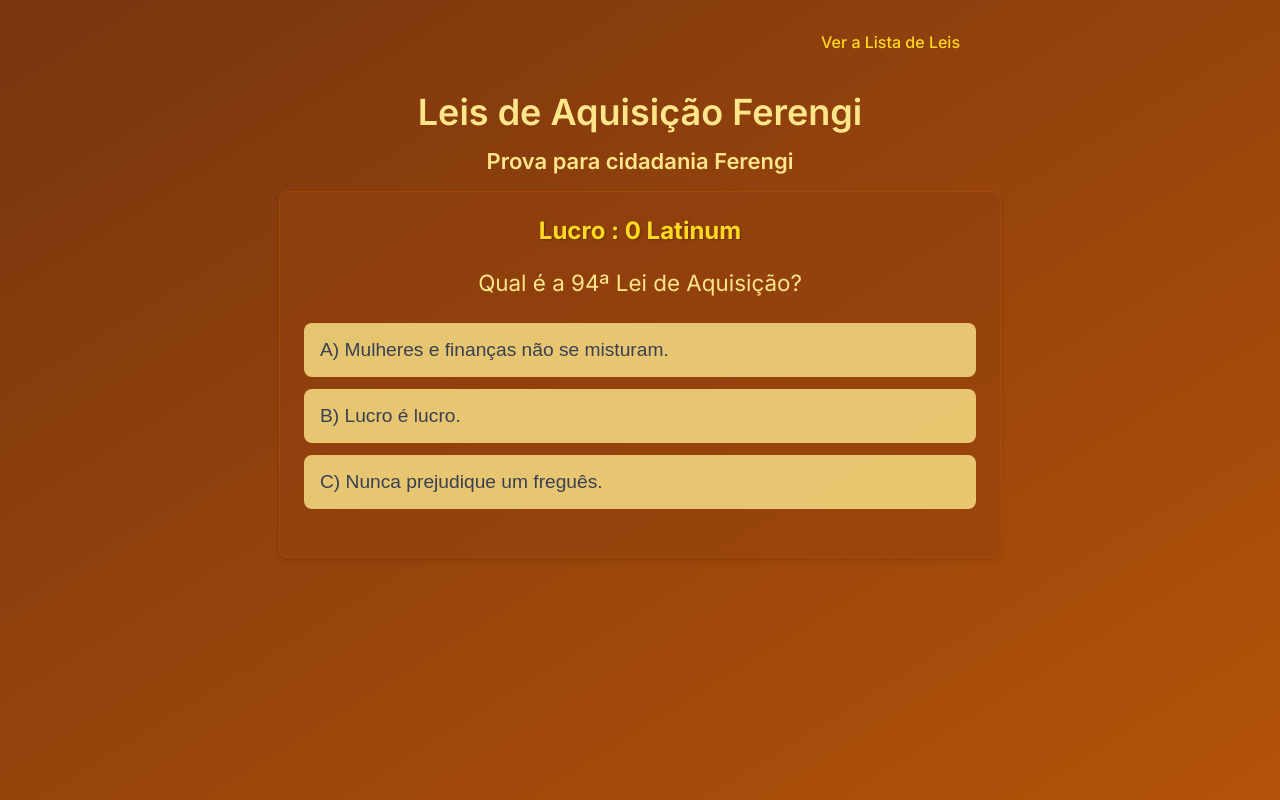
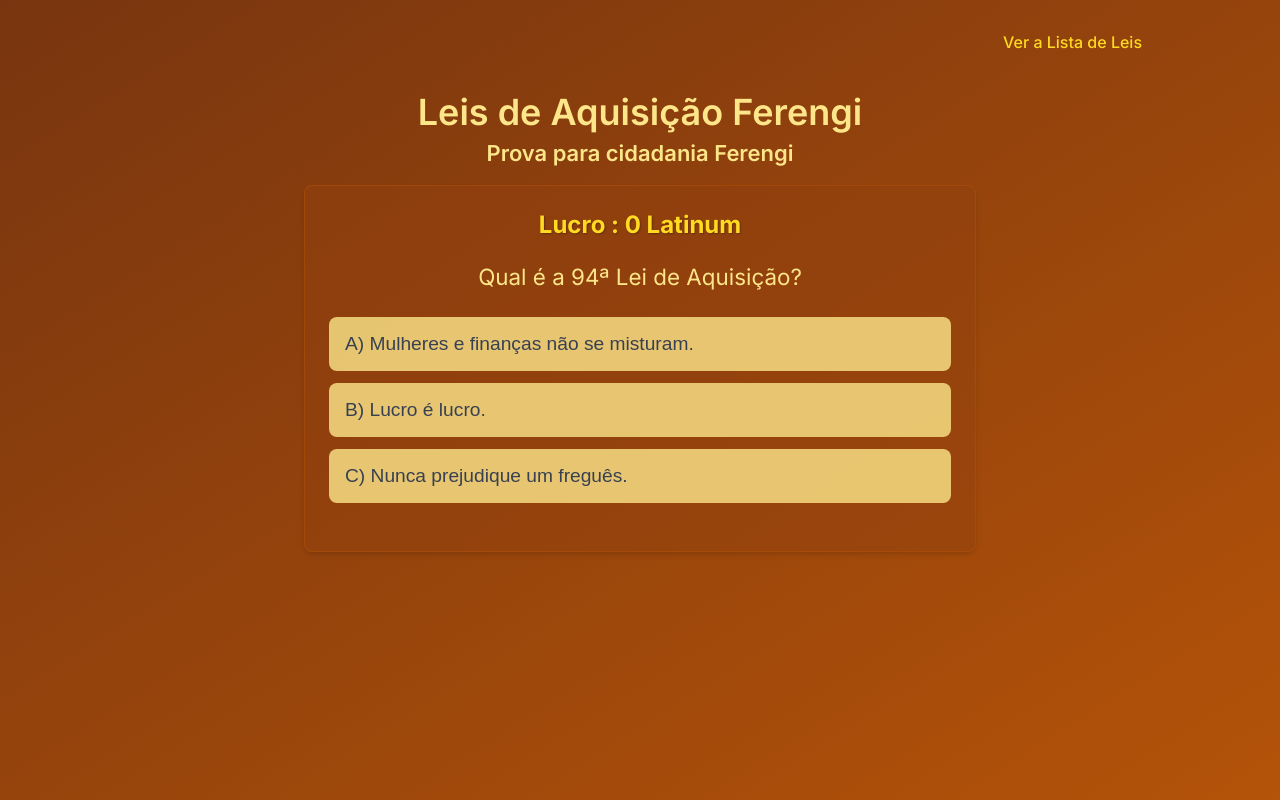
Before and after one commit to dev-araujo/ferengi-rules, an Angular app: page /jogo in a window 1280 px wide. Built offline with nearby package versions, Linux system fonts and the light colour scheme.

Commit message:
style: define styles in differents screens

```diff
--- a/src/app/features/ferengi-rules/components/quiz-feedback/quiz-feedback.component.scss
+++ b/src/app/features/ferengi-rules/components/quiz-feedback/quiz-feedback.component.scss
@@ -1,9 +1,10 @@
 @use "../../../../../styles/colors.scss";
+@use "../../../../../styles/breakpoints" as bp;
 
 .quiz-feedback {
-  margin-top: 1.5rem;
-  padding: 1rem;
-  border-radius: 0.5rem;
+  margin-top: 1rem;
+  padding: 0.8rem;
+  border-radius: 0.375rem;
   font-weight: bold;
   border-width: 1px;
   border-style: solid;
@@ -12,6 +13,19 @@
   background-color: transparent;
   width: 100%;
   box-sizing: border-box;
+  display: flex;
+  flex-direction: column;
+  align-items: center;
+
+  &--correct,
+  &--incorrect {
+    position: sticky;
+    bottom: 0;
+    left: 0;
+    right: 0;
+    z-index: 10;
+    box-shadow: 0 -2px 10px rgba(0, 0, 0, 0.1);
+  }
 
   &--correct {
     background-color: colors.$green-feedback-bg;
@@ -29,21 +43,23 @@
     display: flex;
     align-items: center;
     justify-content: center;
-    margin-right: 1rem;
+    margin-bottom: 0.8rem;
     animation: fade-in 0.5s ease-in-out;
+    width: 100%;
   }
 
   &__reaction-image {
-    width: 100px;
-    height: 100px;
+    width: 80px;
+    height: 80px;
     border-radius: 50%;
-    box-shadow: 0 3px 8px rgba(0, 0, 0, 0.4);
+    box-shadow: 0 3px 6px rgba(0, 0, 0, 0.3);
     object-fit: cover;
     flex-shrink: 0;
   }
 
   &__text {
     text-align: center;
+    width: 100%;
   }
 
   &__final {
@@ -55,18 +71,70 @@
 
   &__final-image {
     width: 100%;
-    max-width: 600px;
+    max-width: 100%;
     height: auto;
-    border-radius: 8px;
+    border-radius: 4px;
     margin-bottom: 1rem;
-    box-shadow: 0 4px 12px rgba(0, 0, 0, 0.2);
+    box-shadow: 0 4px 8px rgba(0, 0, 0, 0.15);
   }
 
   &__final-text {
     text-align: center;
-    font-size: 1.2rem;
+    font-size: 1rem;
     margin-top: 0.5rem;
     width: 100%;
+    padding: 0 0.5rem;
+  }
+
+  @media (min-width: bp.$breakpoint-sm) {
+    margin-top: 1.5rem;
+    padding: 1rem;
+    border-radius: 0.5rem;
+    flex-direction: row;
+    justify-content: center;
+    align-items: center;
+    min-height: 3rem;
+
+    &--correct,
+    &--incorrect {
+      position: static;
+      bottom: auto;
+      z-index: auto;
+      box-shadow: none;
+    }
+
+    &__reaction {
+      margin-bottom: 0;
+      margin-right: 1rem;
+      width: auto;
+    }
+
+    &__reaction-image {
+      width: 100px;
+      height: 100px;
+      box-shadow: 0 3px 8px rgba(0, 0, 0, 0.4);
+    }
+
+    &__text {
+      text-align: left;
+      width: auto;
+    }
+
+    &__final {
+      padding: 1.5rem;
+    }
+
+    &__final-image {
+      max-width: 600px;
+      border-radius: 8px;
+      box-shadow: 0 4px 12px rgba(0, 0, 0, 0.2);
+    }
+
+    &__final-text {
+      font-size: 1.2rem;
+      text-align: center;
+      padding: 0;
+    }
   }
 
   @keyframes fade-in {
@@ -79,50 +147,4 @@
       transform: translateY(0);
     }
   }
-
-  @media (max-width: 640px) {
-    padding: 0.8rem;
-    margin-top: 1rem;
-    flex-direction: column;
-
-    &__reaction {
-      margin-right: 0;
-      margin-bottom: 0.8rem;
-    }
-
-    &__reaction-image {
-      width: 80px;
-      height: 80px;
-    }
-
-    &__final-image {
-      width: 100%;
-      border-radius: 4px;
-    }
-
-    &__final-text {
-      font-size: 1rem;
-      text-align: left;
-      padding: 0 0.5rem;
-    }
-
-    &--correct,
-    &--incorrect {
-      position: sticky;
-      bottom: 0;
-      z-index: 10;
-      box-shadow: 0 -2px 10px rgba(0, 0, 0, 0.1);
-    }
-  }
-
-  @media (min-width: 641px) {
-    display: flex;
-    align-items: center;
-    justify-content: center;
-    min-height: 3rem;
-
-    &__final {
-      padding: 1.5rem;
-    }
-  }
 }
--- a/src/app/features/ferengi-rules/views/game-view/game-view.component.scss
+++ b/src/app/features/ferengi-rules/views/game-view/game-view.component.scss
@@ -1,19 +1,17 @@
 @use "../../../../../styles/colors.scss";
+@use "../../../../../styles/breakpoints" as bp;
 
 .game-view {
-  max-width: 1100px;
-
-  margin-left: auto;
-  margin-right: auto;
-  padding: 2rem;
+  width: 100%;
+  padding: 1rem;
   display: flex;
   flex-direction: column;
   align-items: center;
-  overflow: auto;
+  box-sizing: border-box;
+  overflow-x: hidden;
 
   &__nav {
     width: 100%;
-    max-width: 42rem;
     text-align: right;
     margin-bottom: 1rem;
 
@@ -21,9 +19,10 @@
       color: colors.$gold-text;
       text-decoration: none;
       font-weight: 500;
-      padding: 0.5rem 1rem;
+      padding: 0.4rem 0.8rem;
+      font-size: 0.9rem;
       border-radius: 0.375rem;
-      transition: background-color 0.3s ease;
+      transition: background-color 0.3s ease, color 0.3s ease;
 
       &:hover {
         background-color: rgba(255, 223, 0, 0.2);
@@ -33,38 +32,88 @@
   }
 
   &__title {
-    font-size: 2.25rem;
-    line-height: 2.5rem;
+    font-size: 1.8rem;
+    line-height: 1.3;
     font-weight: 600;
     text-align: center;
-    margin-bottom: 1.5rem;
+    margin-bottom: 0.5rem;
     color: colors.$amber-200;
+    width: 100%;
   }
 
   &__subtitle {
-    font-size: 1.372rem;
-    line-height: 1rem;
-    font-weight: 600;
+    font-size: 1.1rem;
+    line-height: 1.4;
+    font-weight: 500;
     text-align: center;
-    margin-top: -0.2rem;
+    margin-top: 0;
+    margin-bottom: 1rem;
     color: colors.$amber-200;
+    width: 100%;
   }
 
   &__content {
     background-color: colors.$amber-800-alpha-50;
     border-radius: 0.5rem;
-    box-shadow: 0 4px 6px -1px rgba(0, 0, 0, 0.1),
-      0 2px 4px -1px rgba(0, 0, 0, 0.06);
-    padding: 1.5rem;
-    margin-bottom: 1.5rem;
+    box-shadow: 0 2px 4px rgba(0, 0, 0, 0.1);
+    padding: 1rem;
+    margin-bottom: 1rem;
     width: 100%;
-    max-width: 42rem;
+    max-width: 100%;
     border: 1px solid colors.$amber-700-alpha-50;
+    box-sizing: border-box;
   }
 
-  @media (max-width: 640px) {
+  @media (min-width: 640px) {
+    padding: 1.5rem;
+
+    &__nav a {
+      padding: 0.5rem 1rem;
+      font-size: 1rem;
+    }
+
     &__title {
-      display: none;
+      font-size: 2rem;
+      line-height: 1.4;
+      margin-bottom: 0.75rem;
+    }
+
+    &__subtitle {
+      font-size: 1.25rem;
+      line-height: 1.5;
+      margin-top: -0.1rem;
+      margin-bottom: 1.25rem;
+    }
+
+    &__content {
+      padding: 1.5rem;
+      max-width: 42rem;
+      box-shadow: 0 4px 6px -1px rgba(0, 0, 0, 0.1),
+        0 2px 4px -1px rgba(0, 0, 0, 0.06);
+      margin-bottom: 1.5rem;
     }
   }
+
+  @media (min-width: bp.$breakpoint-md) {
+    padding: 2rem;
+
+    &__title {
+      font-size: 2.25rem;
+      line-height: 2.5rem;
+      margin-bottom: 1rem;
+    }
+    &__subtitle {
+      font-size: 1.372rem;
+      line-height: 1rem;
+      font-weight: 600;
+      margin-top: -0.2rem;
+      margin-bottom: 1.5rem;
+    }
+  }
+
+  @media (min-width: bp.$breakpoint-xl) {
+    max-width: 1100px;
+    margin-left: auto;
+    margin-right: auto;
+  }
 }
--- /dev/null
+++ b/src/styles/_breakpoints.scss
@@ -0,0 +1,4 @@
+$breakpoint-sm: 640px;
+$breakpoint-md: 768px;
+$breakpoint-lg: 1024px;
+$breakpoint-xl: 1100px;
--- a/src/styles/styles.scss
+++ b/src/styles/styles.scss
@@ -1,11 +1,22 @@
 @use "colors.scss";
 @import url("https://fonts.googleapis.com/css2?family=Inter:wght@400;500;600;700&display=swap");
 @import url("https://fonts.googleapis.com/css2?family=Press+Start+2P&display=swap");
+
+html {
+  box-sizing: border-box;
+}
+
+*,
+*:before,
+*:after {
+  box-sizing: inherit;
+}
 
 html,
 body {
   margin: 0;
   padding: 0;
+  height: 100%;
 }
 
 body {
@@ -17,7 +28,7 @@ body {
     colors.$amber-900,
     colors.$amber-700
   );
-  color: white;
-  height: 100vh;
-  overflow: auto;
+  color: colors.$text-color;
+  min-height: 100vh;
+  overflow-x: hidden;
 }
```
Also changed, not shown: src/app/features/ferengi-rules/views/rule-list/rule-list.component.scss (+104 -81 lines), 1 other file (tests, documents, lock files or other folders).
